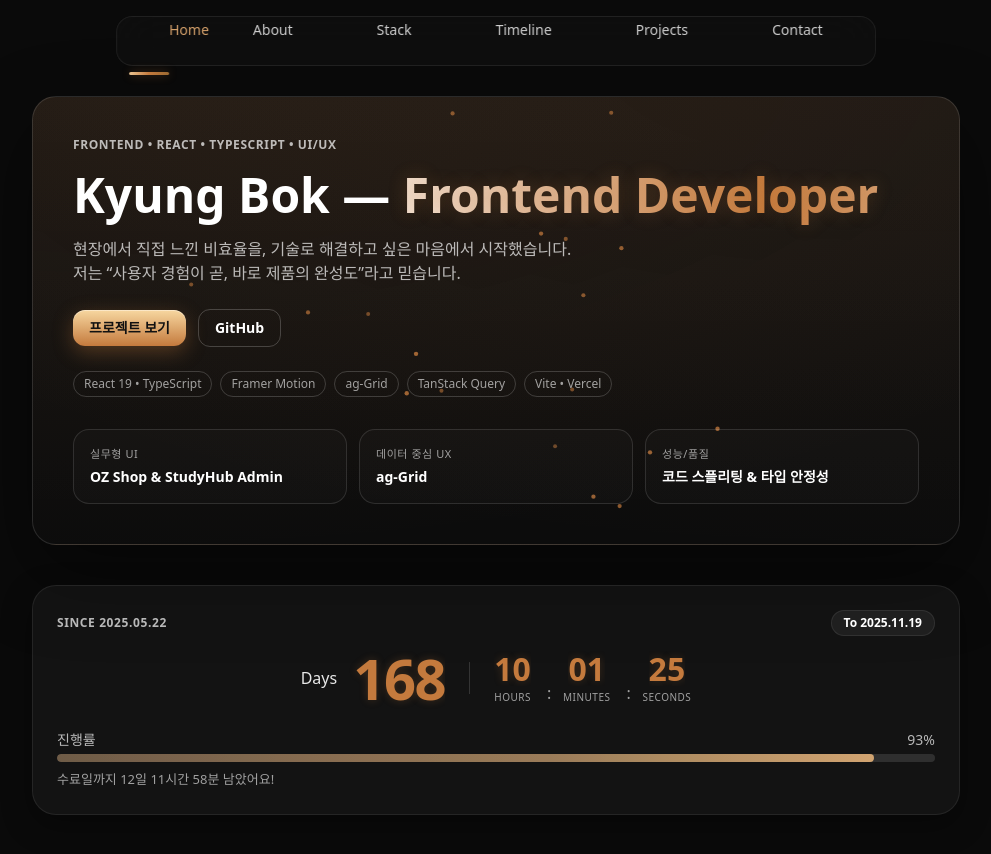
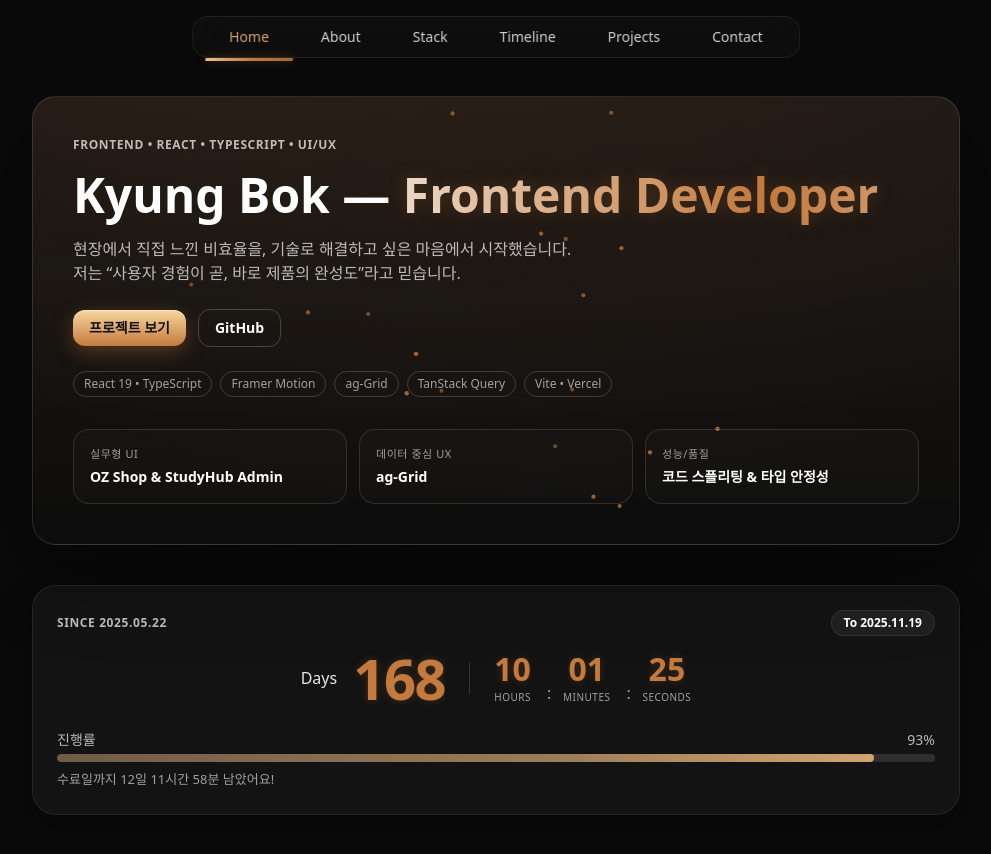
Before and after one commit to KYUNG-BOK/popol, a React (Vite) app: page / in a window 1280 px wide. Shown: the top 854 px of the page, without its empty margins (144-1135 px from the left). Built offline with nearby package versions, Linux system fonts and the light colour scheme.

Commit message:
fix:nav 짤림 수정

```diff
--- a/src/components/Nav.tsx
+++ b/src/components/Nav.tsx
@@ -6,7 +6,7 @@ export function Nav() {
   const location = useLocation();
 
   const base =
-    "relative px-10 py-2 rounded-lg text-sm transition-colors font-medium";
+    "relative inline-flex h-10 items-center px-6 rounded-lg text-sm font-medium leading-none transition-colors";
 
   const links = [
     { to: "/", label: "Home" },
@@ -25,7 +25,7 @@ export function Nav() {
         borderColor: TOKENS.colors.border,
       }}
     >
-      <ul className="relative flex gap-1">
+      <ul className="relative flex items-center gap-1">
         {links.map((l) => {
           const isActive = location.pathname === l.to;
           return (
```
